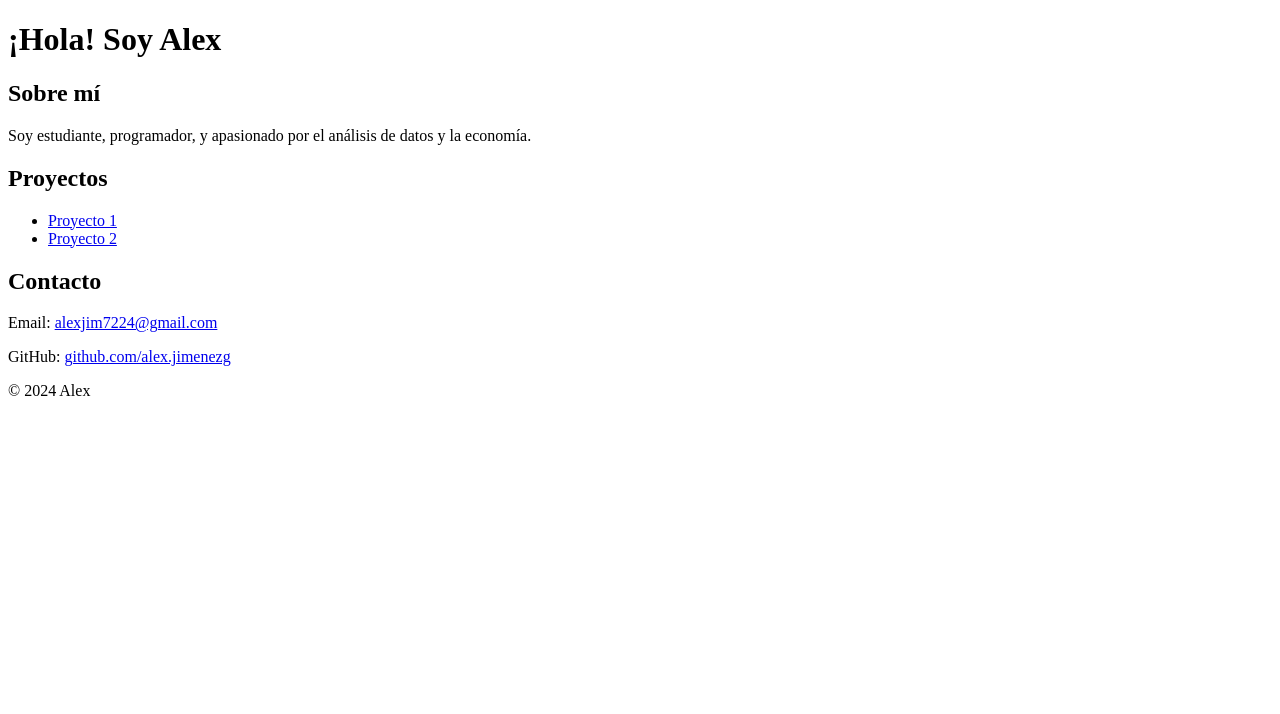
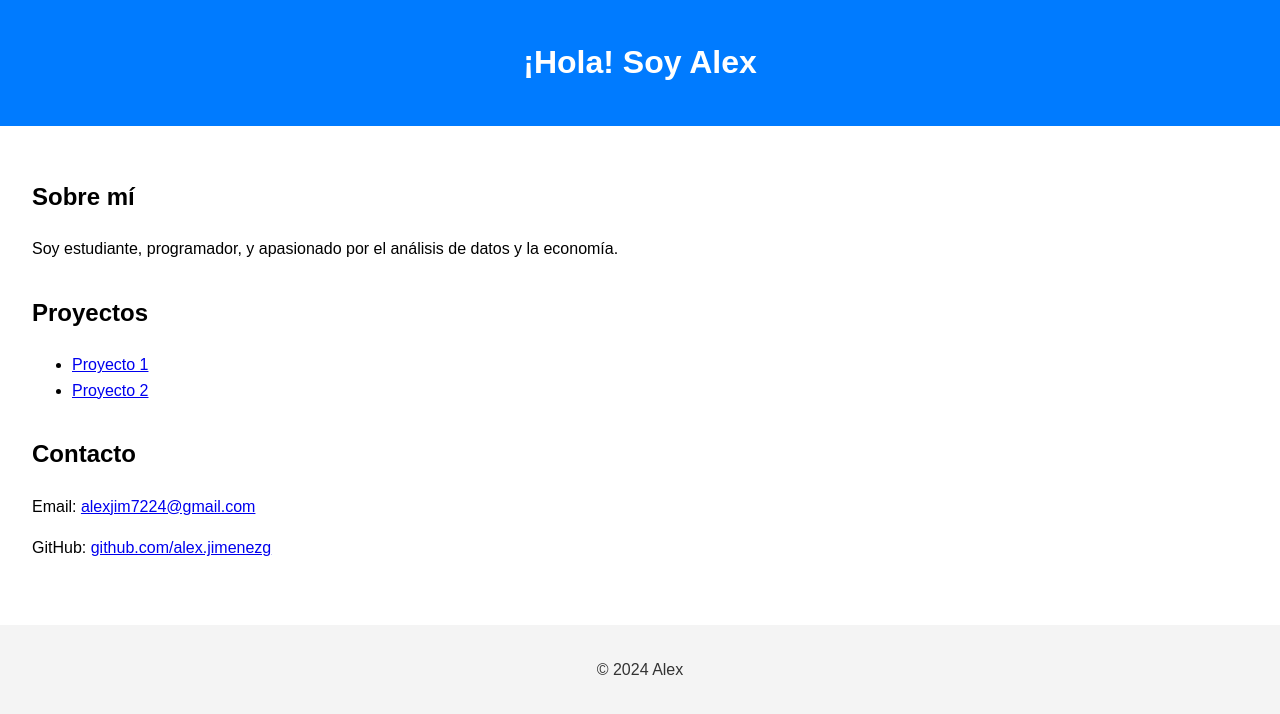
Before and after one commit to alexjimenezg/alexjimenezg.github.io, a plain HTML site: page index.html in a window 1280 px wide. Drawn offline with Linux system fonts and the light colour scheme; files that its build step writes are made by us from their sources.

Commit message:
Actualizacion de diseño

```diff
--- /dev/null
+++ b/assets/style.css
@@ -0,0 +1,24 @@
+body {
+    font-family: Arial, sans-serif;
+    line-height: 1.6;
+    margin: 0;
+    padding: 0;
+}
+header {
+    background: #007BFF;
+    color: white;
+    padding: 1rem;
+    text-align: center;
+}
+main {
+    padding: 2rem;
+}
+section {
+    margin-bottom: 2rem;
+}
+footer {
+    text-align: center;
+    padding: 1rem;
+    background: #f4f4f4;
+    color: #333;
+}
--- a/index.html
+++ b/index.html
@@ -3,7 +3,7 @@
 <head>
     <meta charset="UTF-8">
     <meta name="viewport" content="width=device-width, initial-scale=1.0">
-    <title>¿Quién es Alex?</title>
+    <title>github.pages.alexjimenezg</title>
     <link rel="stylesheet" href="style.css">
 </head>
 <body>
```
Also changed, not shown: style.css (deleted).
